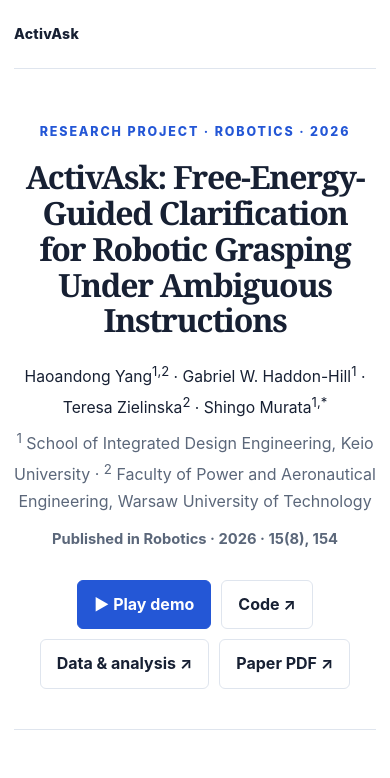
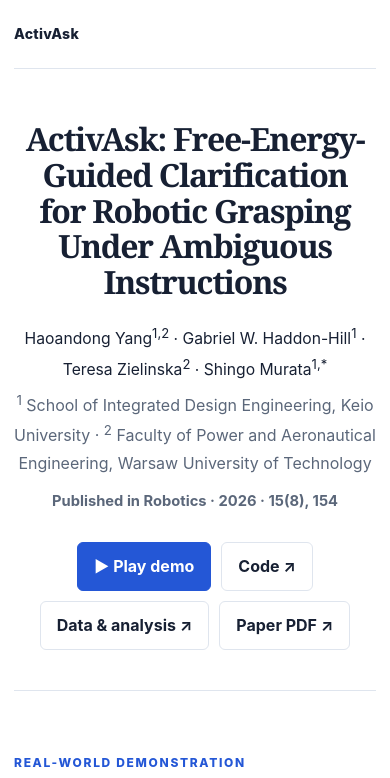
Before and after one commit to yhad666/ActivAsk, a plain HTML site: page index.html in a window 390 px wide. Shown: the top 778 px of the page. Drawn offline with Linux system fonts and the light colour scheme.

Commit message:
Refine project page layout and replace system overview

```diff
--- a/index.html
+++ b/index.html
@@ -19,7 +19,7 @@
       --line: #dfe5ee;
       --accent: #2457d6;
       --accent-dark: #173a98;
-      --max: 1080px;
+      --max: 1160px;
     }
     * { box-sizing: border-box; }
     html { scroll-behavior: smooth; }
@@ -51,10 +51,10 @@
       text-transform: uppercase;
     }
     h1 {
-      max-width: 980px;
+      max-width: 1140px;
       margin: 0 auto 22px;
       font-family: Georgia, "Times New Roman", serif;
-      font-size: clamp(2rem, 3.55vw, 3.35rem);
+      font-size: clamp(1.85rem, 2.5vw, 2.75rem);
       font-weight: 600;
       line-height: 1.12;
       letter-spacing: -.04em;
@@ -188,7 +188,6 @@
 
     <main>
       <section class="hero" style="border-top: 0;">
-        <p class="eyebrow">Research project · Robotics · 2026</p>
         <h1>ActivAsk: Free-Energy-Guided Clarification<br>for Robotic Grasping Under Ambiguous Instructions</h1>
         <p class="authors">Haoandong Yang<sup>1,2</sup> · Gabriel W. Haddon-Hill<sup>1</sup> · Teresa Zielinska<sup>2</sup> · Shingo Murata<sup>1,*</sup></p>
         <p class="affiliation"><sup>1</sup> School of Integrated Design Engineering, Keio University · <sup>2</sup> Faculty of Power and Aeronautical Engineering, Warsaw University of Technology</p>
@@ -219,12 +218,22 @@
         <p class="abstract">Robotic manipulation often fails before grasping begins: a referring instruction may not uniquely identify one visible object. ActivAsk treats clarification as an active inference problem. It constructs open-vocabulary candidates from RGB-D observations, proposes candidate-grounded yes/no questions, selects a partition using an expected-free-energy criterion, updates the candidate state from the user's answer, and executes the grasp only after the target is resolved.</p>
       </section>
 
+      <section>
+        <div class="section-label">Visual teaser</div>
+        <h2>The interaction loop, at a glance.</h2>
+        <div class="teaser-panel">
+          <img src="assets/activask_teaser.jpg" alt="ActivAsk teaser showing ambiguity resolution and robotic execution">
+          <div class="teaser-note">The teaser is also used as the playable demo's poster, so the video is identifiable before playback while the full visual remains available here for closer inspection.</div>
+        </div>
+      </section>
+
+
       <section id="method">
         <div class="section-label">Method overview</div>
         <h2>Ask only what resolves the ambiguity.</h2>
         <p class="section-lede">ActivAsk uses the candidate set as the state of the interaction. Candidate partitions are scored externally with the deployed expected-free-energy objective, so the robot can choose informative clarification questions without asking the VLM to optimize the objective directly.</p>
         <figure class="system-figure">
-          <img src="assets/system_overview.jpg" alt="System overview of ActivAsk, from ambiguous instruction to clarification and robotic grasping">
+          <img src="assets/system_overview.png" alt="System overview of ActivAsk, from ambiguous instruction to clarification and robotic grasping">
           <figcaption>System overview: candidate-grounded clarification narrows the target state before grasp execution.</figcaption>
         </figure>
         <div class="steps" aria-label="ActivAsk pipeline">
@@ -232,15 +241,6 @@
           <div class="step"><div class="step-number">02</div><div><strong>Clarify</strong><span>Propose candidate-grounded yes/no questions.</span></div></div>
           <div class="step"><div class="step-number">03</div><div><strong>Update</strong><span>Eliminate candidates inconsistent with the answer.</span></div></div>
           <div class="step"><div class="step-number">04</div><div><strong>Execute</strong><span>Grasp only after the target state is resolved.</span></div></div>
-        </div>
-      </section>
-
-      <section>
-        <div class="section-label">Visual teaser</div>
-        <h2>The interaction loop, at a glance.</h2>
-        <div class="teaser-panel">
-          <img src="assets/activask_teaser.jpg" alt="ActivAsk teaser showing ambiguity resolution and robotic execution">
-          <div class="teaser-note">The teaser is also used as the playable demo's poster, so the video is identifiable before playback while the full visual remains available here for closer inspection.</div>
         </div>
       </section>
 
```
Also changed, not shown: assets/system_overview.png (added), 1 other file.
